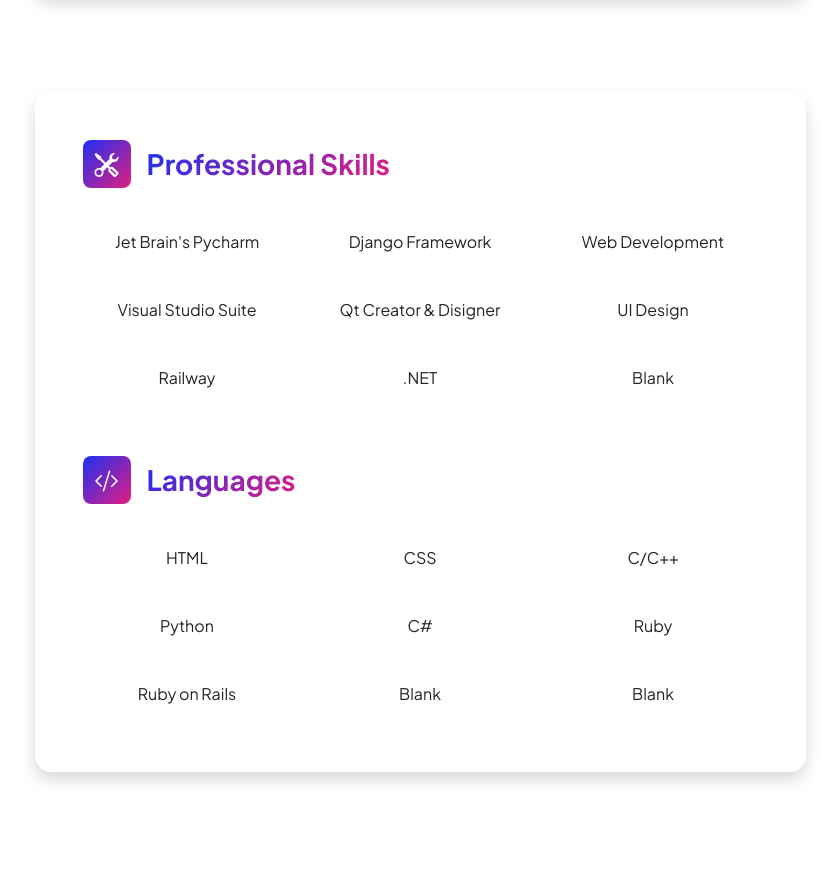
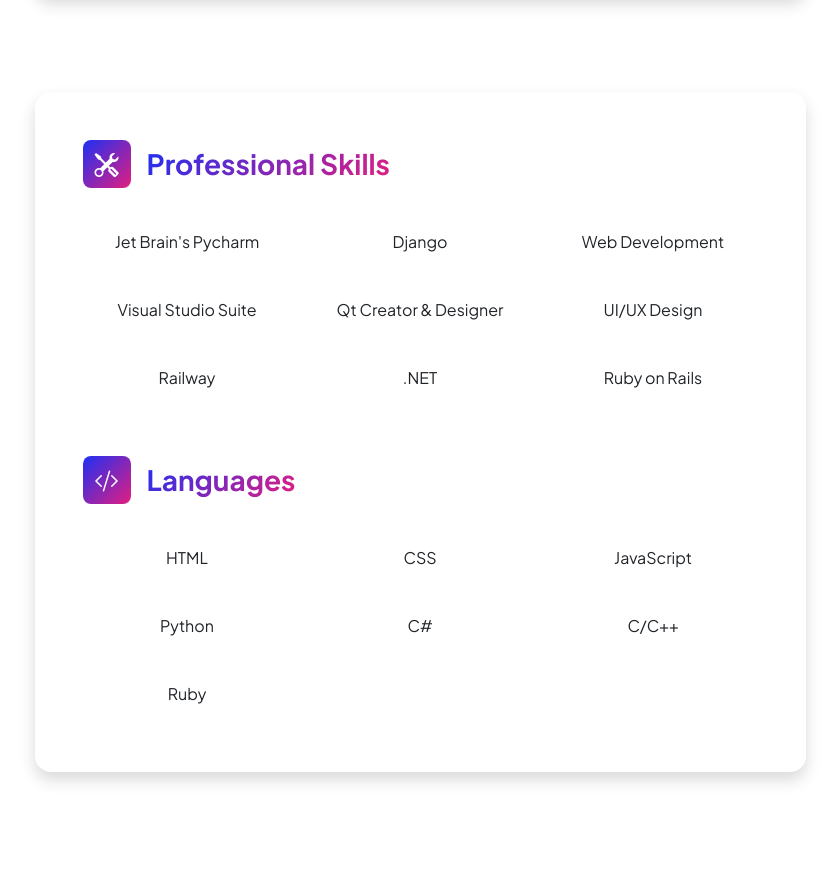
Before and after one commit to C-Metcalf/personal-website, a Django app: page /resume/ in a window 1280 px wide. Shown: the part 1065-1959 px from the top of the page, without its empty margins (220-1060 px from the left). Run offline with Django 5.2, Linux system fonts and the light colour scheme; some libraries are stand-ins or nearby versions.

Commit message:
fixed resume page

```diff
--- a/Portfolio/templates/Portfolio/resume.html
+++ b/Portfolio/templates/Portfolio/resume.html
@@ -124,7 +124,7 @@
                 </div>
                 <div class="col mb-4 mb-md-0">
                   <div class="d-flex skill-card rounded-4 p-3 h-100">
-                    Django Framework
+                    Django
                   </div>
                 </div>
                 <div class="col">
@@ -142,14 +142,14 @@
                 </div>
                 <div class="col mb-4 mb-md-0">
                   <div class="d-flex skill-card rounded-4 p-3 h-100">
-                    Qt Creator & Disigner
+                    Qt Creator & Designer
                   </div>
                 </div>
                 <div class="col">
                   <div
                     class="skill-card d-flex align-items-center rounded-4 p-3 h-100"
                   >
-                    UI Design
+                    UI/UX Design
                   </div>
                 </div>
               </div>
@@ -164,7 +164,7 @@
                   <div class="d-flex skill-card rounded-4 p-3 h-100">.NET</div>
                 </div>
                 <div class="col">
-                  <div class="d-flex skill-card rounded-4 p-3 h-100">Blank</div>
+                  <div class="d-flex skill-card rounded-4 p-3 h-100">Ruby on Rails</div>
                 </div>
               </div>
             </div>
@@ -189,7 +189,7 @@
                   <div class="d-flex skill-card rounded-4 p-3 h-100">CSS</div>
                 </div>
                 <div class="col">
-                  <div class="d-flex skill-card rounded-4 p-3 h-100">C/C++</div>
+                  <div class="d-flex skill-card rounded-4 p-3 h-100">JavaScript</div>
                 </div>
               </div>
               <!-- Row #2 -->
@@ -203,21 +203,13 @@
                   <div class="d-flex skill-card rounded-4 p-3 h-100">C#</div>
                 </div>
                 <div class="col">
-                  <div class="d-flex skill-card rounded-4 p-3 h-100">Ruby</div>
+                  <div class="d-flex skill-card rounded-4 p-3 h-100">C/C++</div>
                 </div>
               </div>
               <!-- Row #3 -->
               <div class="row row-cols-1 row-cols-md-3">
                 <div class="col mb-4 mb-md-0">
-                  <div class="d-flex skill-card rounded-4 p-3 h-100">
-                    Ruby on Rails
-                  </div>
-                </div>
-                <div class="col mb-4 mb-md-0">
-                  <div class="d-flex skill-card rounded-4 p-3 h-100">Blank</div>
-                </div>
-                <div class="col">
-                  <div class="d-flex skill-card rounded-4 p-3 h-100">Blank</div>
+                  <div class="d-flex skill-card rounded-4 p-3 h-100">Ruby</div>
                 </div>
               </div>
             </div>
```
